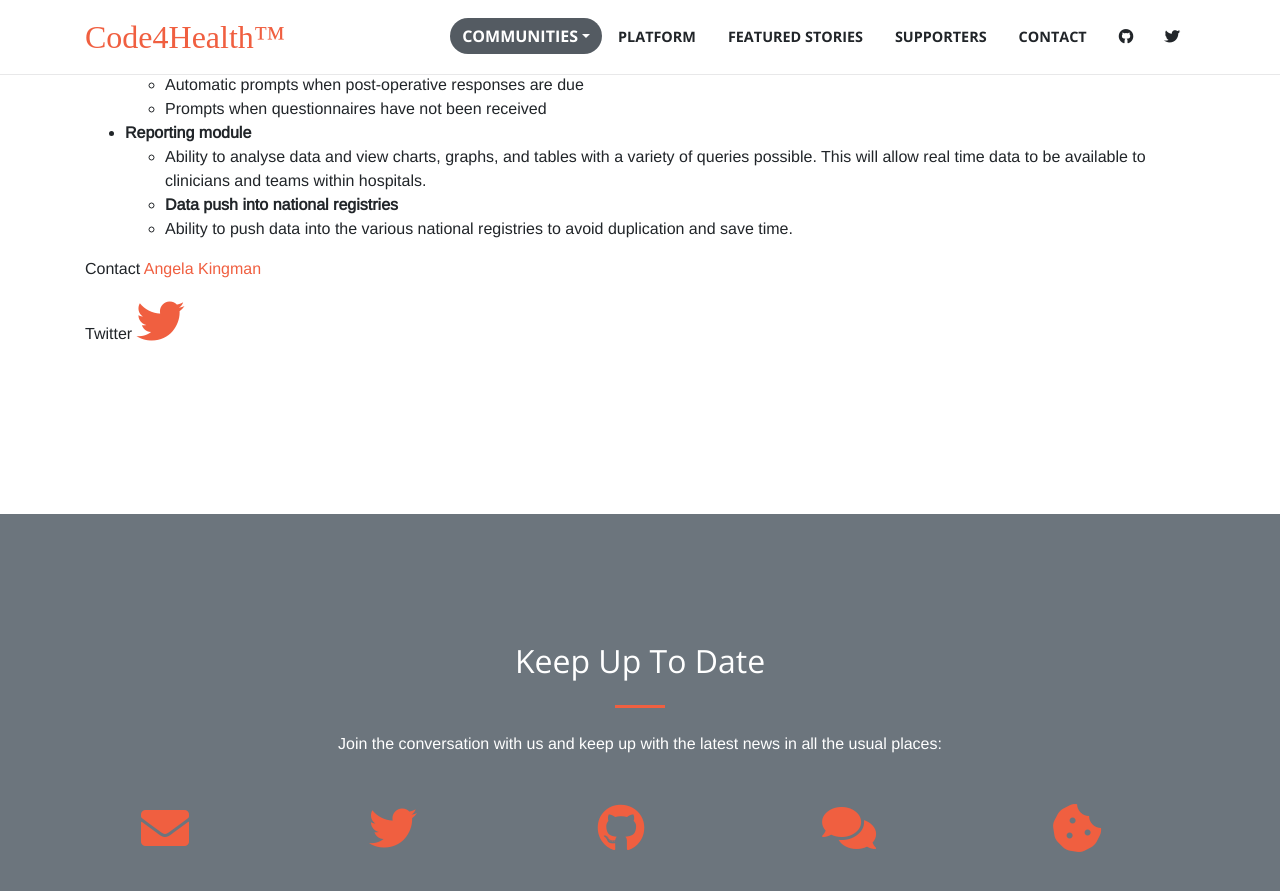
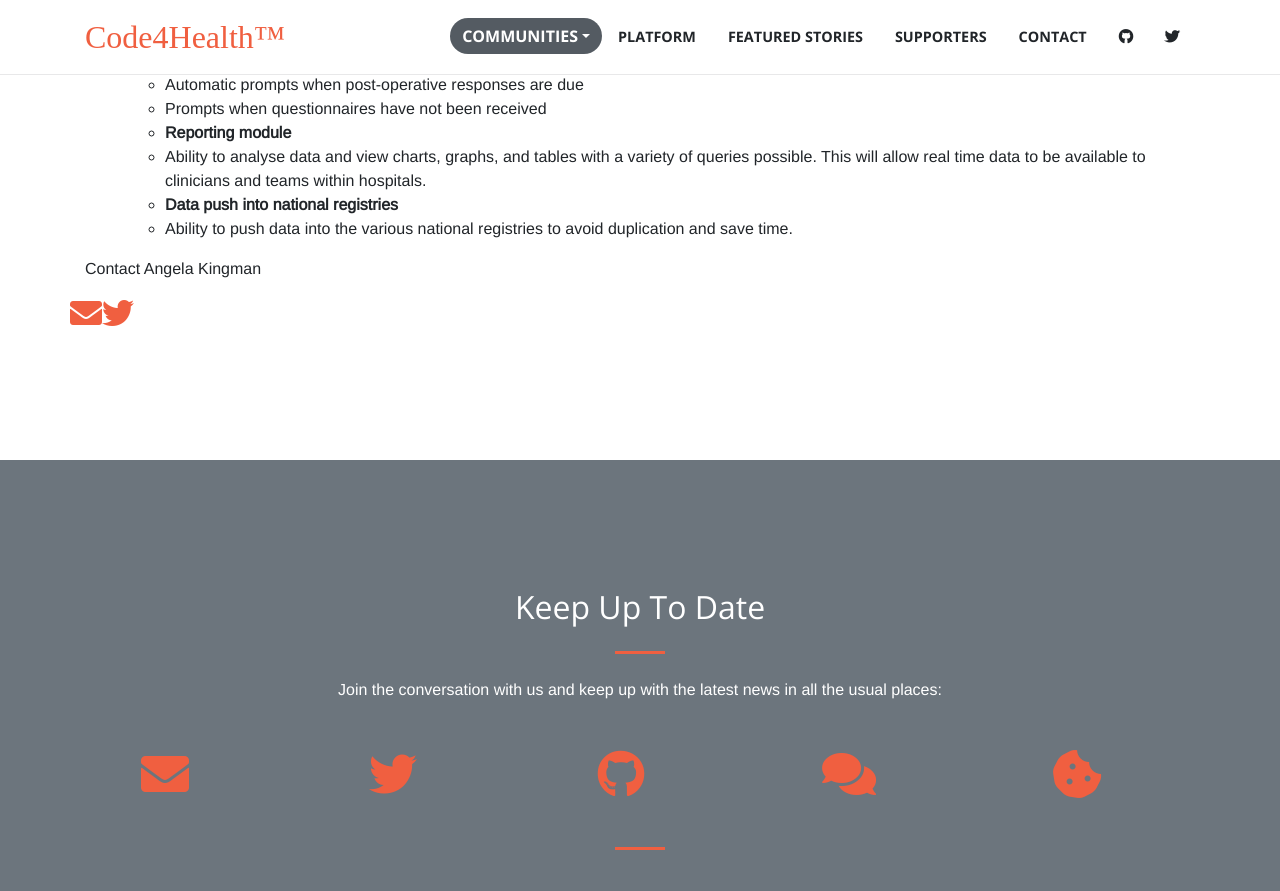
Before and after one commit to robdyke/code4health.org, a Jekyll site: the page built from _pages/PROMS.md, in a window 1280 px wide and 900 px high, scrolled down 1724 px. Shown: the top 891 px of the window. Built offline with Jekyll 4.4.1, drawn with Linux system fonts in a browser that asks for light colours; nearby versions of some CDN libraries; some web fonts are replaced.

Commit message:
Updated style

```diff
--- a/_pages/PROMS.md
+++ b/_pages/PROMS.md
@@ -59,21 +59,21 @@ title:  "Patient Reported Outcome Measures - PROMs (HealthTRaK)"
                     <li>Text responses</li>
                     <li>The ability for the software to generate bar coded questionnaires so they can be automatically posted out to patients and automatically read when returned, and ascribed to the correct patient and operation/intervention.</li>
                   </ul>
-                  <li><b>Additional functionality</b></li>
+                <li><b>Additional functionality</b></li>
                   <ul>
                     <li>Automatic prompts when post-operative responses are due</li>
                     <li>Prompts when questionnaires have not been received</li>
-                  </ul>
-                <li><b>Reporting module</b></li>
-                  <ul>
+                    <li><b>Reporting module</b></li>
                     <li>Ability to analyse data and view charts, graphs, and tables with a variety of queries possible. This will allow real time data to be available to clinicians and teams within hospitals.</li>
                     <li><b>Data push into national registries</b></li>
                     <li>Ability to push data into the various national registries to avoid duplication and save time.</li>
                   </ul>
               </ul>
-              <p>Contact <a href="mailto:angela.kingman@northumbria-healthcare.nhs.uk">Angela Kingman</a></p>
-              <p>Twitter <a href="https://twitter.com/outcomes_proms"><i class="fab fa-twitter fa-3x"></i></a></p>
-              <br>
+              <p>Contact Angela Kingman</p>
+              <div class="row">
+                <a href="mailto:angela.kingman@northumbria-healthcare.nhs.uk"><i class="fas fa-envelope fa-2x"></i></a>
+                <a href="https://twitter.com/outcomes_proms"><i class="fab fa-twitter fa-2x"></i></a>
+              </div>
           </div>
       </div>
   </div>
```
